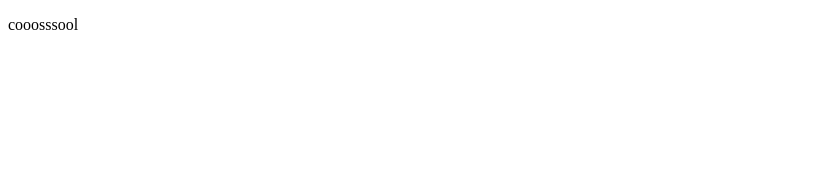
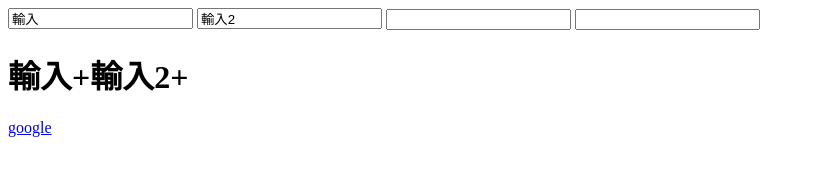
Before and after one commit to bigyear26/vueclass, a plain HTML site: page index.html in a window 1280 px wide. Shown: the whole page, without its empty margins (0-815 px from the left). Drawn offline with nearby package versions, Linux system fonts and the light colour scheme.

Commit message:
1.vue class 02

```diff
--- a/index.html
+++ b/index.html
@@ -1,5 +1,5 @@
 <!DOCTYPE html>
-<html lang="en">
+<html lang="en" xmlns:v-bind="http://www.w3.org/1999/xhtml">
 <head>
     <meta charset="UTF-8">
     <title>Title</title>
@@ -9,14 +9,35 @@
 
 <div id="app">
 
-    <p>{{title}}</p>
+    <input v-model="puzzle1">
+    <input v-model="puzzle2">
+    <input v-model="puzzle3">
+    <input v-model="puzzle4">
+    <h1>{{puzzle1}}+{{puzzle2}}+</h1>
+
+        <a v-bind:href="link">google</a>
+
+    </h2>
 
 </div>
+
+
+
 <script>
     new Vue({
       el: '#app',
         data:{
-          title:"cooosssool"
+            puzzle1:'輸入',
+            puzzle2:'輸入2',
+            title:"cooosssool",
+            link:'http://google.com',
+            message2: 1
+        },
+        methods:{
+          sayHello:function () {
+              return this.message2;
+
+          }
         }
 
     });
```
